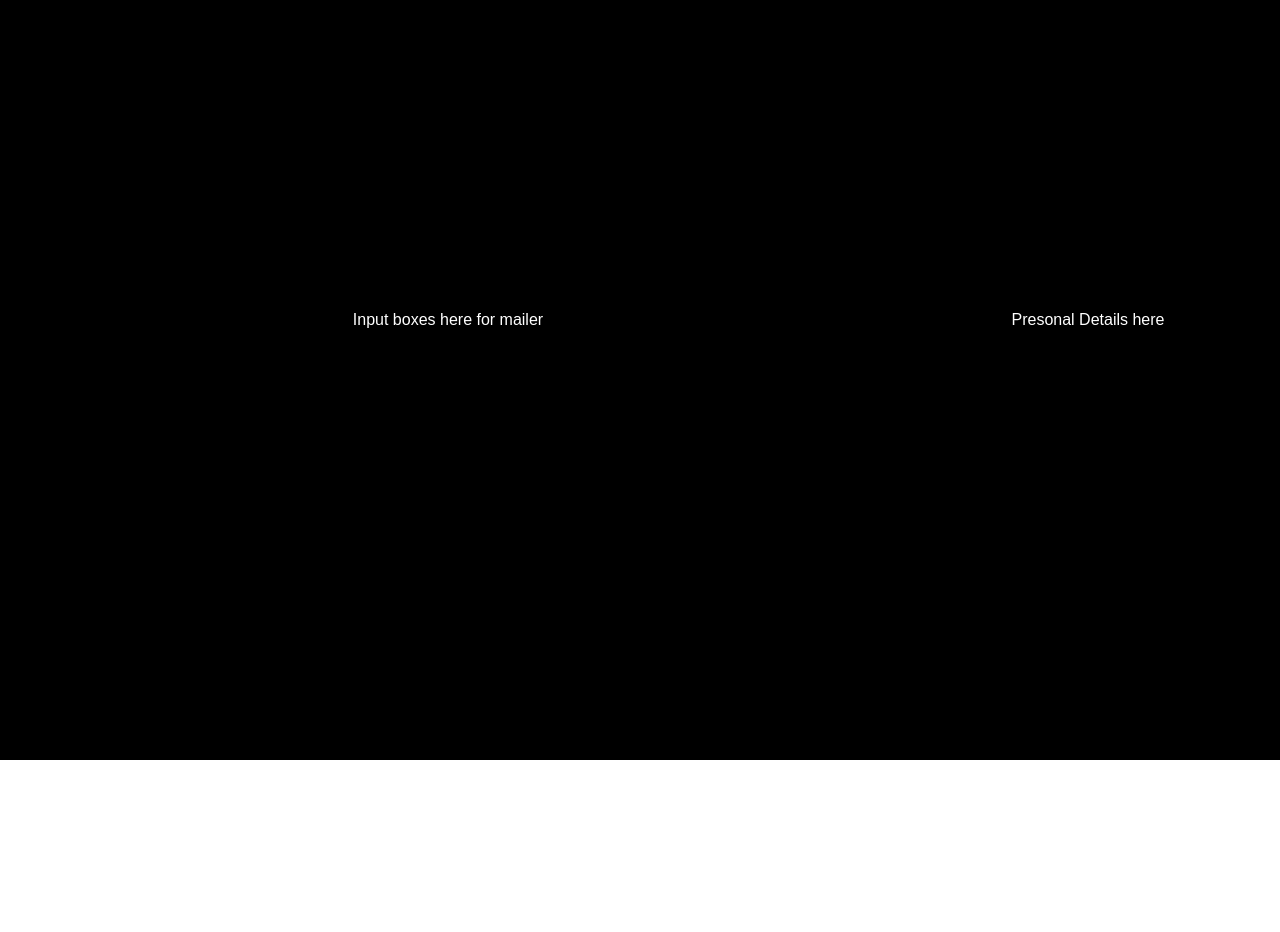
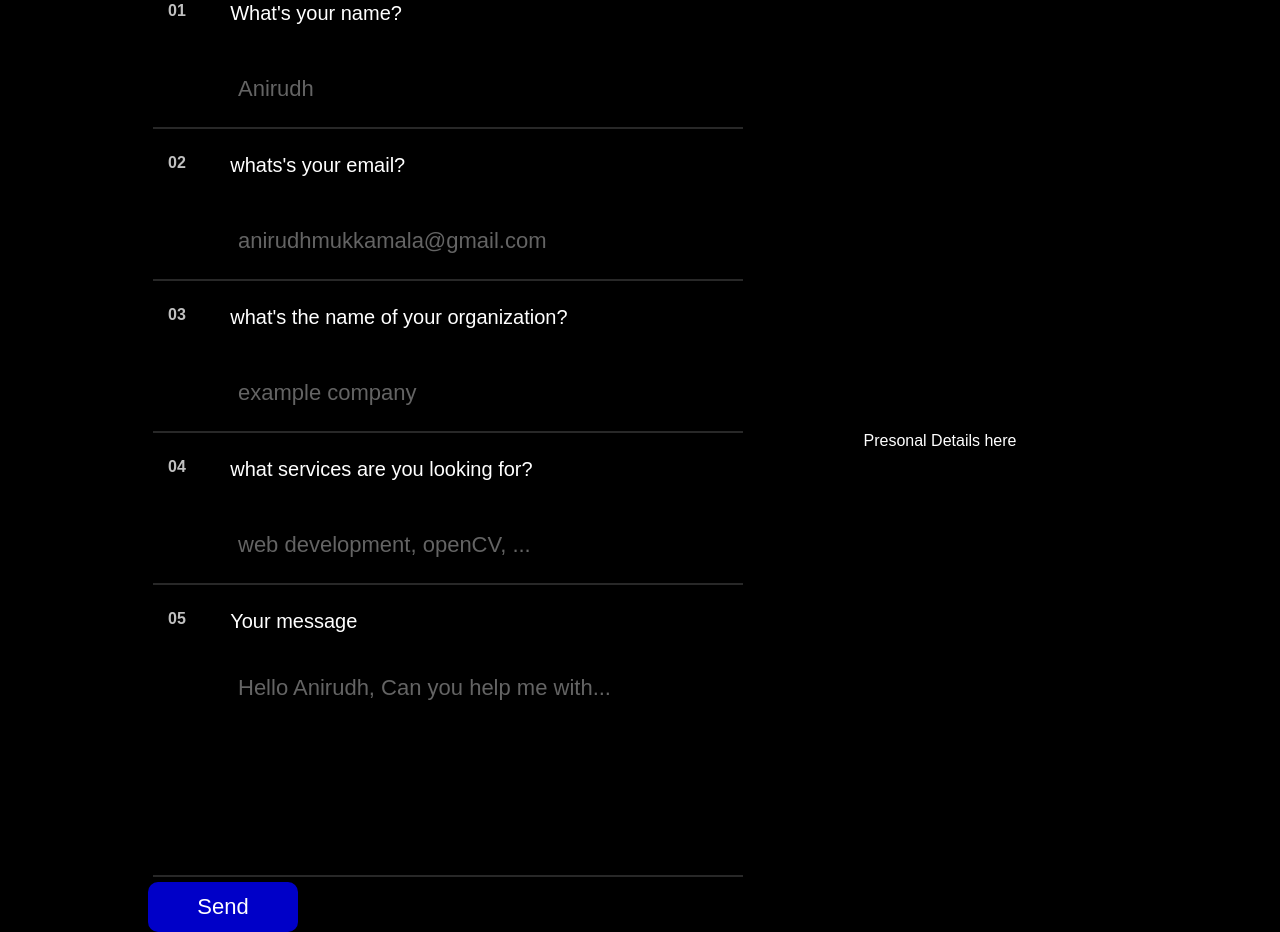
Before and after one commit to Anirudh3167/portfolio, a React (Create React App) app in the folder frontend/: page /contact in a window 1280 px wide. Shown: the part 120-1052 px from the top of the page. Before the commit the page ends 880 px from the top, so only its background shows below. Built offline with nearby package versions, Linux system fonts and the light colour scheme.

Commit message:
Contact page frontend 30% done

```diff
--- a/frontend/src/Contact/Contact.css
+++ b/frontend/src/Contact/Contact.css
@@ -8,35 +8,155 @@
 
 .ContactMainContainer {
     display: flex;
-    align-items: center;
+    align-items: flex-start;
     justify-content: center;
     flex-wrap: wrap-reverse;
     flex-direction: row;
 
     width: 100vw;
-    height: 110vh;
+    min-height: 110vh;
 
     overflow: scroll;
 }
 
+                                                                /* Left Container */
 .ContactLeftContainer {
     display: flex;
-    align-items: center;
+    align-items: flex-start;
     justify-content: center;
     flex-direction: column;
 
     width: 70%;
     min-width: 300px;
-    max-width: 1000px;
+    max-width: 600px;
+
+    padding-top: 100px;
 }
 
+.ContactMailerTopLine {
+    display: flex;
+    align-items: center;
+    justify-content: center;
+
+    width: calc(100% - 10px);
+
+    border-bottom: 2px solid rgb(40,40,40);
+}
+
+.ContactMailerItem {
+    display: flex;
+    align-items: flex-start;
+    justify-content: flex-start;
+    flex-direction: column;
+
+    width: calc(100% - 10px);
+
+    margin: 5px;
+    padding: 10px;
+    border-bottom: 2px solid rgb(40,40,40);
+}
+
+.ContactMailerHeading {
+    display: flex;
+    align-items: flex-start;
+    justify-content: flex-start;
+    flex-direction: row;
+
+    width: calc(100%);
+    min-height: 60px;
+
+    padding: 5px;
+    font-size: 22px;
+    font-weight: 500;
+    color: white;
+}
+
+.ContactMailerNumbering {
+    display: flex;
+    align-items: center;
+    justify-content: flex-start;
+
+    width: 70px;
+
+    font-size: 16px;
+    font-weight: 700;
+    color: silver;
+}
+
+.ContactMailerHeadingContent {
+    display: flex;
+    align-items: center;
+    justify-content: flex-start;
+    flex-wrap: wrap;
+
+    width: 100%;
+
+    font-size: 20px;
+    text-align: left;
+}
+
+.ContactMailerInputBox {
+    display: flex;
+    align-items: center;
+    justify-content: center;
+
+    width: calc(100% - 70px);
+    height: 60px;
+
+    padding: 5px;
+    padding-top: 10px;
+    font-size: 20px;
+    font-weight: 400;
+    margin-left: 70px;
+    border: 0;
+    color: rgb(200,200,200);
+    resize: none;
+    outline: none;
+
+    background-color: transparent;
+}
+
+.ContactMailerInputBox::placeholder {color: rgb(100,100,100); font-size: 22px;}
+
+.ContactMailerTextAreaBox {
+    height: 200px;
+}
+
+.ContactMailerSend {
+    display: flex;
+    align-items: center;
+    justify-content: center;
+
+    width: 150px;
+    height: 50px;
+
+    color: white;
+    font-size: 22px;
+    background-color: rgb(0,0,200);
+    border-radius: 10px;
+    cursor: pointer;
+    margin-right: 20px;
+}
+.ContactMailerSend:active {background-color: rgb(0,0,255);}
+                                                                    /* Right Container */
 .ContactRightContainer {
     display: flex;
     align-items: center;
-    justify-content: center;
+    justify-content: flex-start;
     flex-direction: column;
 
     width: 30%;
     min-width: 300px;
     max-width: 500px;
+    min-height: 500px;
 }
+
+@media only screen and (max-width:1000px) {
+    .ContactMainContainer {padding-top: 100px;}
+    .ContactMailerHeading {
+        padding-top: 0;
+        font-size: 24px;
+    }
+    .ContactLeftContainer {width: 100%; padding: 5px;}
+    .ContactRightContainer {width: 100%;}
+}
--- a/frontend/src/Contact/Contact.jsx
+++ b/frontend/src/Contact/Contact.jsx
@@ -1,9 +1,29 @@
-import React from 'react'
+import React, { useState } from 'react'
 import Navbar from '../Components/Navbar/Navbar'
 
 import './Contact.css'
 
 function Contact() {
+  const [name,setName] = useState("");
+  const [email,setEmail] = useState("");
+  const [organisation,setOrganisation] = useState("");
+  const [services,setServices] = useState("");
+  const [message,setMessage] = useState("");
+
+  const handleSend = (event) => {
+    event.preventDefault();
+
+    const alert_content = name === "" ? "Name is empty" : email === "" ? "Email is empty"
+          : organisation === "" ? "Specify your organisation"
+          : message === "" ? "Specify your message"
+          : services === "" ? "Specify the service you would like to persue" : "";
+    if (alert_content !== "") {alert(alert_content)}
+    else {
+      const data = {name,email,organisation,services,message}
+      console.log("Sending the data");
+      console.log(data);
+    }
+  }
   return (
     <div className='ContactmainWrapper'>
       <div className="LoadingContainer">
@@ -11,8 +31,67 @@ function Contact() {
         Contact
       </div>
         <Navbar />
+
         <div className="ContactMainContainer">
-            <div className="ContactLeftContainer"> Input boxes here for mailer </div>
+            <div className="ContactLeftContainer">
+              <div className="ContactMailerTopLine"></div>
+                <div className="ContactMailerItem">
+                      <div className="ContactMailerHeading">
+                        <div className="ContactMailerNumbering"> 01 </div>
+                        <div className="ContactMailerHeadingContent">
+                          What's your name?
+                        </div>
+                      </div>
+                      <input type="text" className='ContactMailerInputBox'
+                      placeholder='Anirudh' onChange={(e) => {setName(e.target.value)}} />
+                </div>
+                <div className="ContactMailerItem">
+                      <div className="ContactMailerHeading">
+                        <div className="ContactMailerNumbering"> 02 </div>
+                        <div className="ContactMailerHeadingContent">
+                          whats's your email?
+                        </div>
+                      </div>
+                      <input type="text" className='ContactMailerInputBox'
+                      placeholder='anirudhmukkamala@gmail.com'
+                      onChange={(e) => {setEmail(e.target.value)}} />
+                </div>
+                <div className="ContactMailerItem">
+                      <div className="ContactMailerHeading">
+                        <div className="ContactMailerNumbering"> 03 </div>
+                        <div className="ContactMailerHeadingContent">
+                          what's the name of your organization?
+                        </div>
+                      </div>
+                      <input type="text" className='ContactMailerInputBox'
+                      placeholder='example company'
+                      onChange={(e) => {setOrganisation(e.target.value)}} />
+                </div>
+                <div className="ContactMailerItem">
+                      <div className="ContactMailerHeading">
+                        <div className="ContactMailerNumbering"> 04 </div>
+                        <div className="ContactMailerHeadingContent">
+                          what services are you looking for?
+                        </div>
+                      </div>
+                      <input type="text" className='ContactMailerInputBox'
+                      placeholder='web development, openCV, ...'
+                      onChange={(e) => {setServices(e.target.value)}} />
+                </div>
+                <div className="ContactMailerItem">
+                      <div className="ContactMailerHeading">
+                        <div className="ContactMailerNumbering"> 05 </div>
+                        <div className="ContactMailerHeadingContent">
+                          Your message
+                        </div>
+                      </div>
+                      <textarea className='ContactMailerInputBox ContactMailerTextAreaBox'
+                      placeholder='Hello Anirudh, Can you help me with...'
+                      onChange={(e) => {setMessage(e.target.value)}} />
+                </div>
+                <div className="ContactMailerSend"
+                onClick={(e) => {handleSend(e)}}> Send </div>
+            </div>
             <div className="ContactRightContainer"> Presonal Details here </div>
         </div>
     </div>
```
